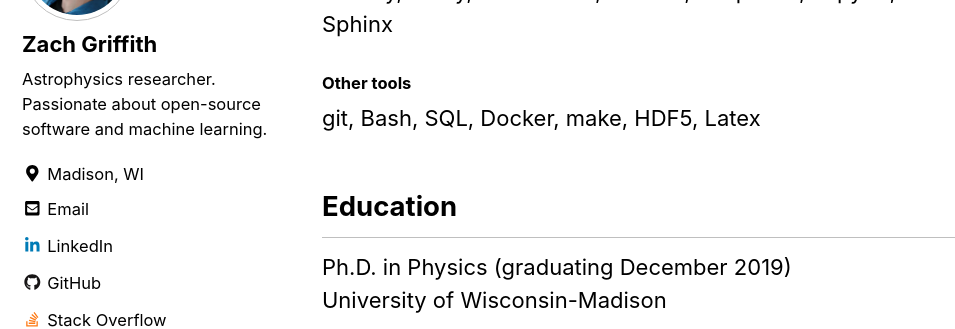
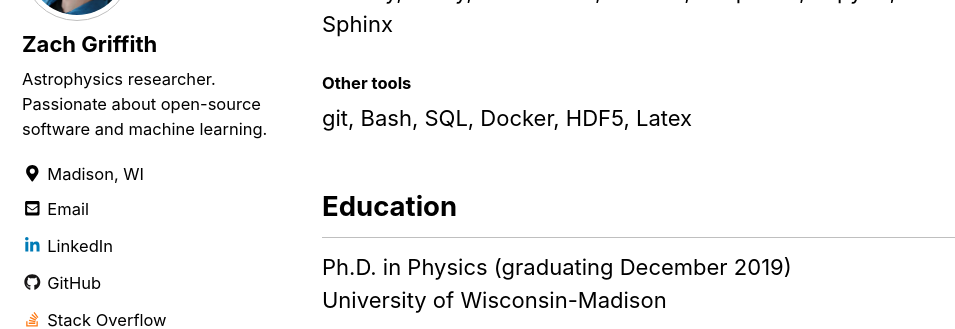
Before and after one commit to zdgriffith/zdgriffith.github.io, a Jekyll site: the page built from _pages/resume.md, in a window 1280 px wide and 900 px high, scrolled down 412 px. Shown: the part 155-484 px from the top of the window, without its empty margins (0-955 px from the left). Built offline with Jekyll 4.4.1, drawn with Linux system fonts in a browser that asks for light colours; nearby versions of some CDN libraries.

Commit message:
typo fixes

```diff
--- a/_pages/resume.md
+++ b/_pages/resume.md
@@ -19,7 +19,7 @@ I'm interested in opportunities to apply cutting edge machine learning solutions
 NumPy, SciPy, scikit-learn, Pandas, matplotlib, Jupyter, Sphinx
 
 #### Other tools
-git, Bash, SQL, Docker, make, HDF5, Latex
+git, Bash, SQL, Docker, HDF5, Latex
 
 ## Education
 
```
Also changed, not shown: _posts/2015-4-18-High-School-Internship.md (+1 -1 lines).
